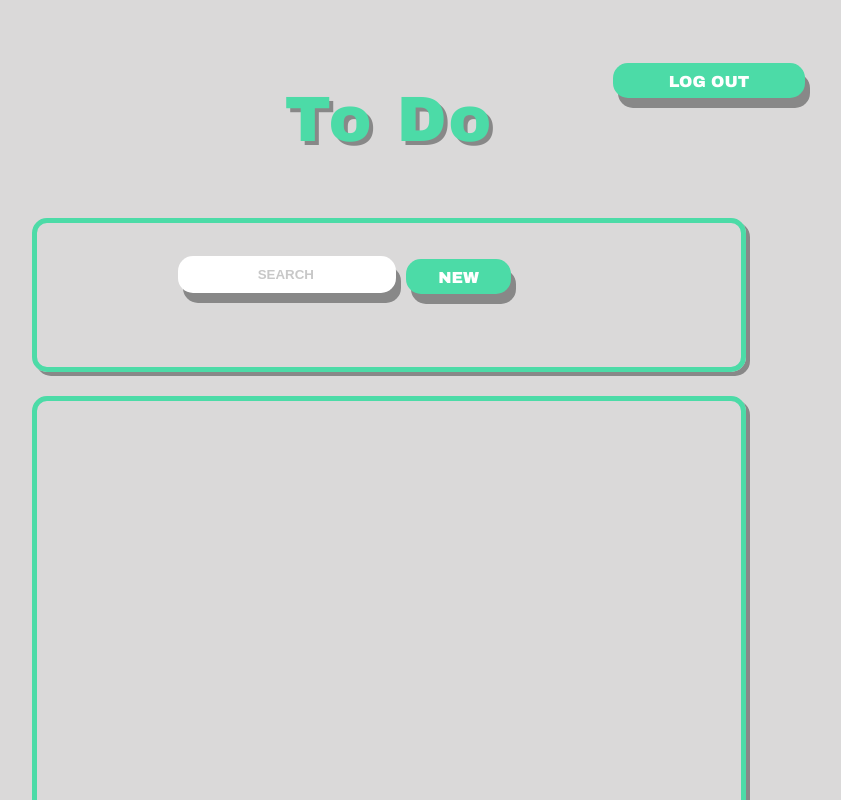
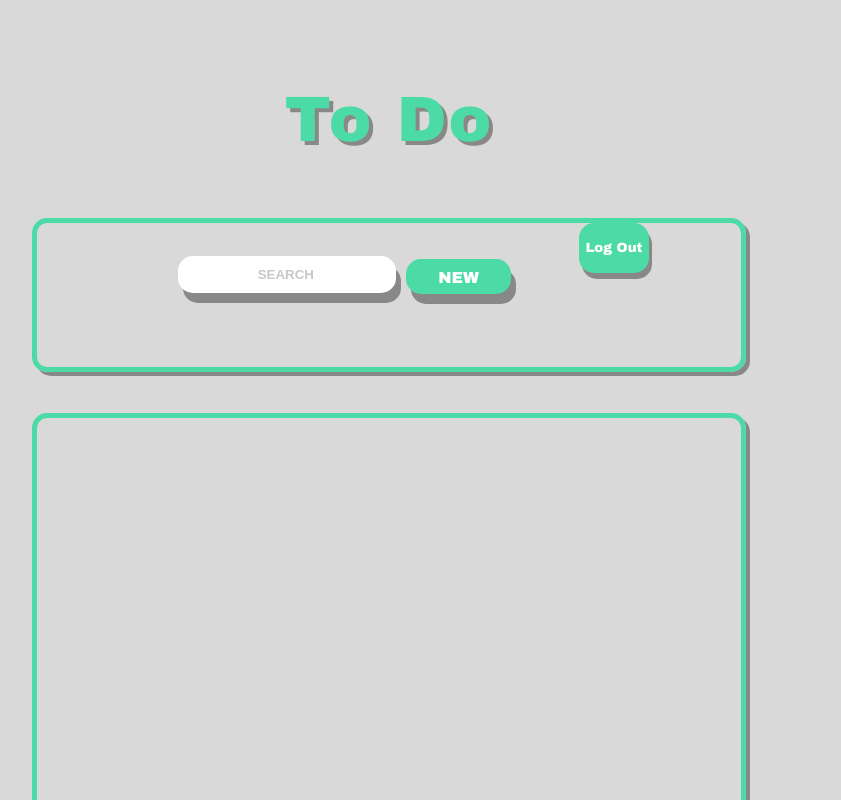
Before and after one commit to jonfreihofer/to-do, a React (Create React App) app: page /main in a window 1280 px wide. Shown: the top 800 px of the page, without its empty margins (251-1092 px from the left). Built offline with nearby package versions, Linux system fonts and the light colour scheme.

Commit message:
fixed icon positions

```diff
--- a/src/App.css
+++ b/src/App.css
@@ -13,12 +13,16 @@
   justify-content: space-between;
 }
 
+.popups {
+  position: relative;
+}
+
 .email {
   position: absolute;
   text-shadow: none;
   display: inline;
-  top: 70px;
-  left: 450px;
+  top: -20px;
+  left: -200px;
   font-family: source-code-pro, Menlo, Monaco, Consolas, "Courier New",
     monospace;
 }
@@ -27,8 +31,8 @@
   position: absolute;
   text-shadow: none;
   display: inline;
-  top: 165px;
-  left: 450px;
+  top: -20px;
+  left: -200px;
   font-family: source-code-pro, Menlo, Monaco, Consolas, "Courier New",
     monospace;
 }
@@ -55,17 +59,21 @@ label {
   text-shadow: none;
   text-align: left;
 }
+
+.inputWithIcon {
+  position: relative;
+}
 .input-container .form-icon {
   font-size: 20px;
   position: absolute;
-  top: 53%;
-  left: 37.5%;
+  top: 40px;
+  left: 10px;
 }
 
 .input-container .book {
   position: absolute;
-  top: 18%;
-  left: 37.5%;
+  top: 40px;
+  left: 10px;
 }
 
 @media (max-width: 600px) {
@@ -92,30 +100,30 @@ label {
   .input-container .lock {
     font-size: 20px;
     position: absolute;
-    top: 33%;
-    left: 13%;
+    top: 40px;
+    left: 13px;
   }
 
   .input-container .book {
     position: absolute;
-    top: 10%;
-    left: 13%;
+    top: 40x;
+    left: 13px;
   }
 
   .email {
     position: absolute;
     text-shadow: none;
     display: inline;
-    top: 70px;
-    left: 35px;
+    top: -20px;
+    left: -150px;
   }
 
   .password {
     position: absolute;
     text-shadow: none;
     display: inline;
-    top: 159px;
-    left: 35px;
+    top: -20px;
+    left: -155px;
   }
 }
 
@@ -173,22 +181,50 @@ label {
   bottom: 100%;
 }
 
+.logoutButton {
+  width: 200px;
+  position: relative;
+}
+
 .logout {
-  height: 20px;
+  background: var(--main-bg-color);
+  border: none;
+  border-radius: 15px;
+  color: white;
+  font-family: inherit;
+  height: 50px;
+  width: 70px;
+  cursor: pointer;
+  position: absolute;
+  bottom: 745px;
+  left: 290px;
+  transition: 0.5s ease;
+  box-shadow: 3px 6px #888888;
+}
+
+.logout:hover {
+  background: var(--color);
+}
+
+.saveAndDeleteIcons {
   position: relative;
-  bottom: 115%;
-  left: 25%;
+  display: flex;
 }
 
 .todo-icon {
-  /* position: relative; */
+  justify-content: space-between;
+  position: absolute;
   text-shadow: 4px 4px #888888;
-  top: 5%;
-  bottom: 20%;
-  left: 60%;
+  top: 5px;
+  bottom: 20px;
+  left: 60px;
   cursor: pointer;
   font-size: 0.75em;
-  margin: 5px;
+  margin: 35px 5px 7px 0px;
+}
+
+.trash {
+  left: 120px;
 }
 
 .todo-input,
@@ -218,8 +254,9 @@ label {
 
 @media (max-width: 600px) {
   .logout {
-    bottom: 77%;
     width: 20%;
+    bottom: 745px;
+    left: 290px;
   }
   .todo {
     font-size: 3em;
@@ -247,7 +284,7 @@ label {
     align-items: stretch;
   }
   .todo-icon {
-    font-size: 0.45em;
+    font-size: 0.75em;
   }
   .container-todo-items {
     flex-direction: column;
--- a/src/components/Button/styles.js
+++ b/src/components/Button/styles.js
@@ -30,7 +30,7 @@ export const StyledButton = styled.button`
     css`
       margin: 0 auto;
       font-size: 0.25em;
-      width: 15%;
+      width: 25%;
       height: 28%;
       max-height: 35px;
       max-width: 15%;
--- a/src/components/Form/index.js
+++ b/src/components/Form/index.js
@@ -50,6 +50,7 @@ export default function Form({ children }) {
   return (
     <form className="input-container" onSubmit={handleSubmit}>
       <label htmlFor="userEmail">Email:</label>
+      <div className="inputWithIcon">
         <FaAddressBook className="form-icon book" />
         <StyledInputEmail
           type="email"
@@ -60,12 +61,16 @@ export default function Form({ children }) {
           emailIsValid={emailIsValid}
           required
         />
+      </div>
       {!emailIsValid && (
+        <div className="popups">
           <p className="email" style={{ color: "red", fontSize: "12px" }}>
             Invalid Email
           </p>
+        </div>
       )}
       <label htmlFor="userPassword">Password:</label>
+      <div className="inputWithIcon">
         <FaLock className="form-icon lock" />
         <StyledInput
           type="password"
@@ -75,10 +80,13 @@ export default function Form({ children }) {
           onChange={handleChange}
           passwordIsValid={passwordIsValid}
         />
+      </div>
       {!passwordIsValid && (
+        <div className="popups">
           <p className="password" style={{ color: "red", fontSize: "12px" }}>
             Invalid Password
           </p>
+        </div>
       )}
 
       <StyledButton
--- a/src/components/ToDo/index.js
+++ b/src/components/ToDo/index.js
@@ -70,7 +70,7 @@ export default function ToDo({ children, id, setTodoList, deleteTodo, todo }) {
             Save
           </StyledButton>
         ) : (
-          <>
+          <div className="saveAndDeleteIcons">
             <FaPencilAlt
               className="todo-icon pencil"
               onClick={toggleEditMode}
@@ -80,7 +80,7 @@ export default function ToDo({ children, id, setTodoList, deleteTodo, todo }) {
               className="todo-icon trash"
               onClick={() => deleteTodo(id)}
             />
-          </>
+          </div>
         )}
       </div>
     </StyledToDo>
--- a/src/pages/Main/index.js
+++ b/src/pages/Main/index.js
@@ -74,13 +74,11 @@ export default function Main({ children }) {
           </StyledButton>
         </div>
         <main className="container-todo-items">{list}</main>
-        <StyledButton
-          regular
-          className="logout"
-          onClick={() => history.push("/")}
-        >
-          Log Out
-        </StyledButton>
+        <div className="logoutButton">
+          <button className="logout" onClick={() => history.push("/")}>
+            Log Out
+          </button>
+        </div>
       </div>
     </>
   );
```
Lines whose indentation alone changed are shown as unchanged.
